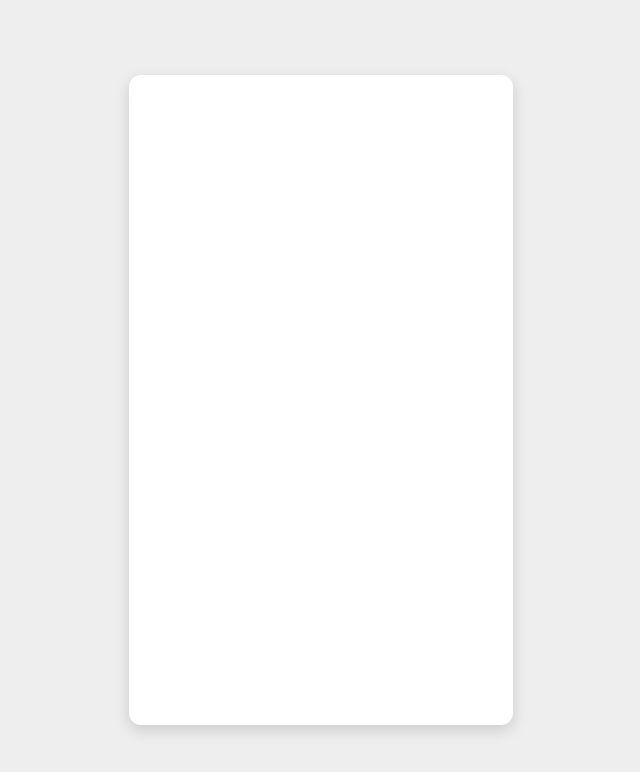
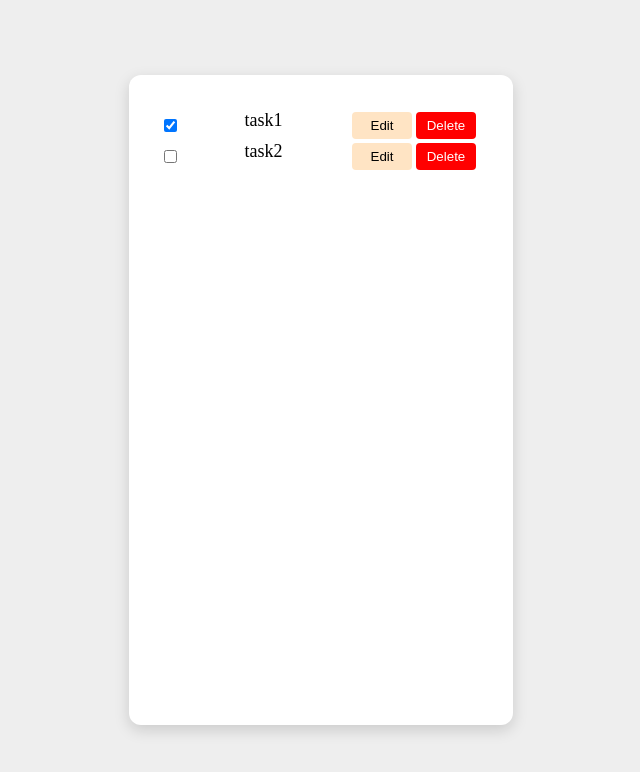
Before and after one commit to AvaniSujith/Todo-Typescript, a Vue app: page / in a window 1280 px wide. Shown: the top 772 px of the page, without its empty margins (319-959 px from the left). Built offline with nearby package versions, Linux system fonts and the light colour scheme.

Commit message:
feat: test edit and save button

```diff
--- a/src/App.vue
+++ b/src/App.vue
@@ -1,13 +1,58 @@
 <script setup lang="ts">
+import { ref } from "vue";
+import TaskList from "./components/TaskList.vue";
+
+interface Task {
+  id: number;
+  title: string;
+  completed: boolean;
+  isEdit: boolean;
+}
+
+const tasks = ref<Task[]>([
+  { id: 1, title: "task1", completed: true, isEdit: false },
+  { id: 2, title: "task2", completed: false, isEdit: false },
+]);
+
+const handleDelete = (id: number) => {
+  console.log("task deleted", id);
+};
+
+const handleUpdate = (id: number) => {
+  console.log("task updated", id);
+};
+
+const handleSave = (id: number, title: string, isEdit: boolean) => {
+  const task = tasks.value.find((task) => task.id === id);
+  if (task) {
+    task.title = title;
+    task.isEdit = !isEdit;
+  }
+
+};
+
+const handleEdit = (id:number) => {
+    const task = tasks.value.find((task) => task.id === id)
+    if(task){
+        task.isEdit = true;
+    }
+}
 </script>
 
 <template>
   <div class="outer-container">
+    <task-list
+      :tasks="tasks"
+      @delete-task="handleDelete"
+      @update-task="handleUpdate"
+      @edit-task="handleEdit"
+      @save-task="handleSave"
+    />
   </div>
 </template>
 
 <style scoped>
-.outer-container{
+.outer-container {
   background-color: #fff;
   max-height: 650px;
   height: 100%;
--- a/src/components/TaskList.vue
+++ b/src/components/TaskList.vue
@@ -1,18 +1,27 @@
 <script setup lang="ts">
+import { ref } from 'vue';
+
 interface Task {
   id: number;
   title: string;
   completed: boolean;
+  isEdit: boolean;
 }
 
-const props = defineProps<{
+// const editFlag = ref<boolean>(false);
+
+const newTitle = ref<string>('');
+
+defineProps<{
   tasks: Task[];
 }>();
+
 
 const emit = defineEmits<{
   (e: "updateTask", id: number): void;
   (e: "deleteTask", id: number): void;
-  (e: "editTask", id: number): void;
+  (e: "saveTask", id:number, title:string, isEdit: boolean ): void;
+  (e: "editTask", id:number):void;
 }>();
 
 const handleUpdate = (id: number) => {
@@ -23,23 +32,45 @@ const handleDelete = (id: number) => {
   emit("deleteTask", id);
 };
 
-const handleEdit = (id: number) => {
-  emit("editTask", id);
+const handleSave = (id:number, title:string, isEdit: boolean) => {
+  emit('saveTask', id, title, isEdit);
+}
+
+function handleEdit(id:number){
+  emit('editTask', id)
 };
+
 </script>
 
 <template>
   <TransitionGroup name="list" tag="ul" class="tasks">
-    <li class="task-item" v-for="task in props.tasks" :key="task.id">
+    <li class="task-item" v-for="task in tasks" :key="task.id">
+      <div class="task-detail" v-if="!task.isEdit">
         <input
           type="checkbox"
           :checked="task.completed"
           @change="handleUpdate(task.id)"
         />
         <p class="task-label">{{ task.title }}</p>
+        <button class="edit-btn" @click="handleEdit(task.id)">Edit</button>
+        <!-- <button class="del-btn" @click="handleDelete(task.id)" :disabled="editFlag">Delete</button> -->
+      </div>
+      <div class="task-detail" v-else>
+        <input
+          type="checkbox"
+          :checked="task.completed"
+          @change="handleUpdate(task.id)"
+        />
+        <input type="text" v-model="newTitle">
+        <button class="edit-btn" @click="handleSave(task.id, newTitle, task.isEdit)">Save</button>
+        <!-- <button class="del-btn" @click="handleDelete(task.id)" :disabled="editFlag">Delete</button> -->
+      </div>
       <div class="task-buttons">
-        <button class="edit-btn" @click="handleEdit(task.id)">Edit</button>
-        <button class="del-btn" @click="handleDelete(task.id)">Delete</button>
+        <!-- <button class="edit-btn" @click="handleEdit()">
+          <span v-if="editFlag">Save</span>
+          <span v-else>Edit</span>
+        </button> -->
+        <button class="del-btn" @click="handleDelete(task.id)" :disabled="task.isEdit">Delete</button>
       </div>
     </li>
   </TransitionGroup>
@@ -52,12 +83,23 @@ const handleEdit = (id: number) => {
   width: 100%;
 }
 
+.task-detail{
+  display: flex;
+  justify-content: space-between;
+  gap: 30px;
+  width: 100%;
+}
 .add-btn {
   background-color: #317ed6;
   padding: 8px;
   border-radius: 6px;
   margin: 10px 0;
   color: #fff;
+}
+
+button:disabled{
+  background-color: #eee;
+  cursor: not-allowed;
 }
 
 .task-item {
```
Lines whose indentation alone changed are shown as unchanged.
